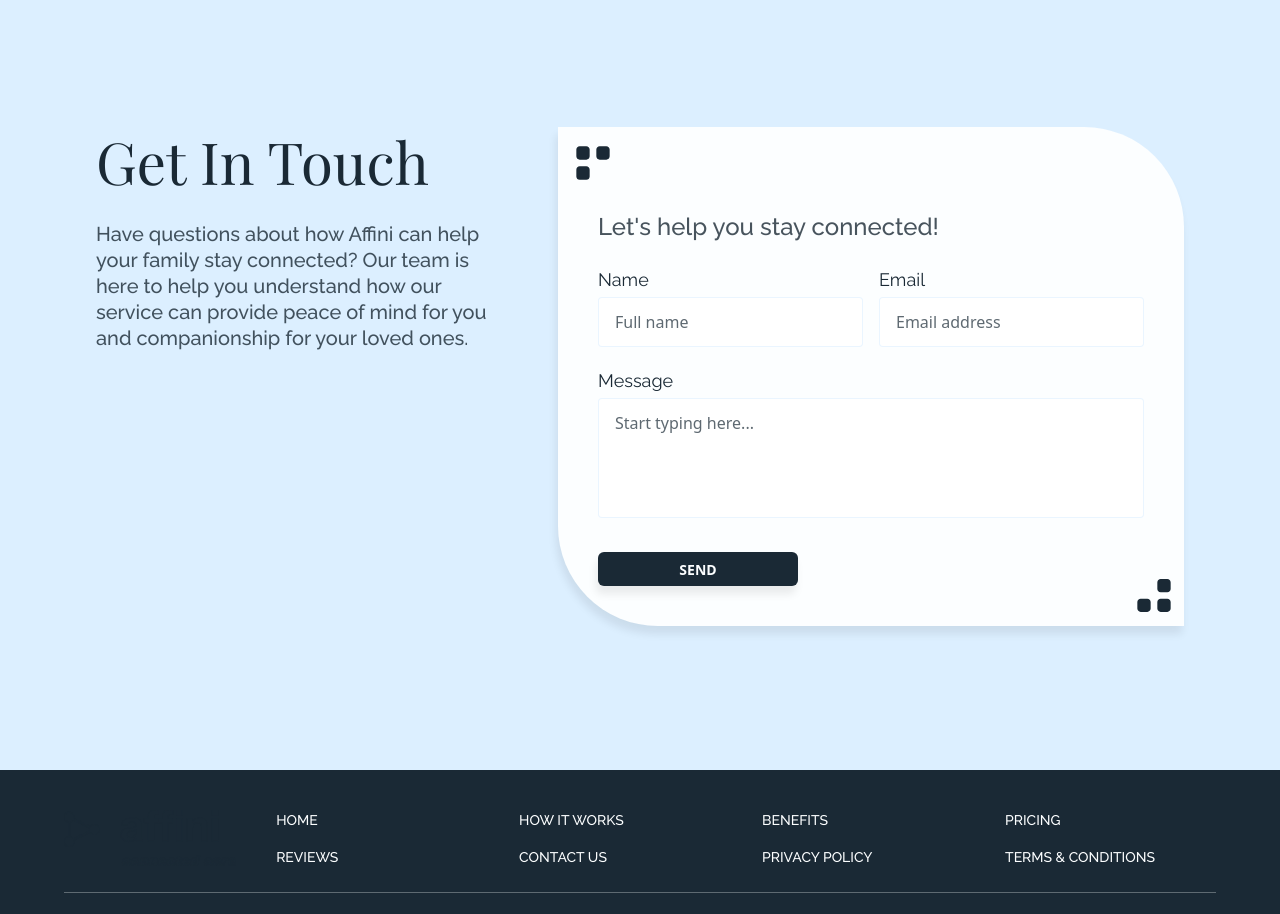
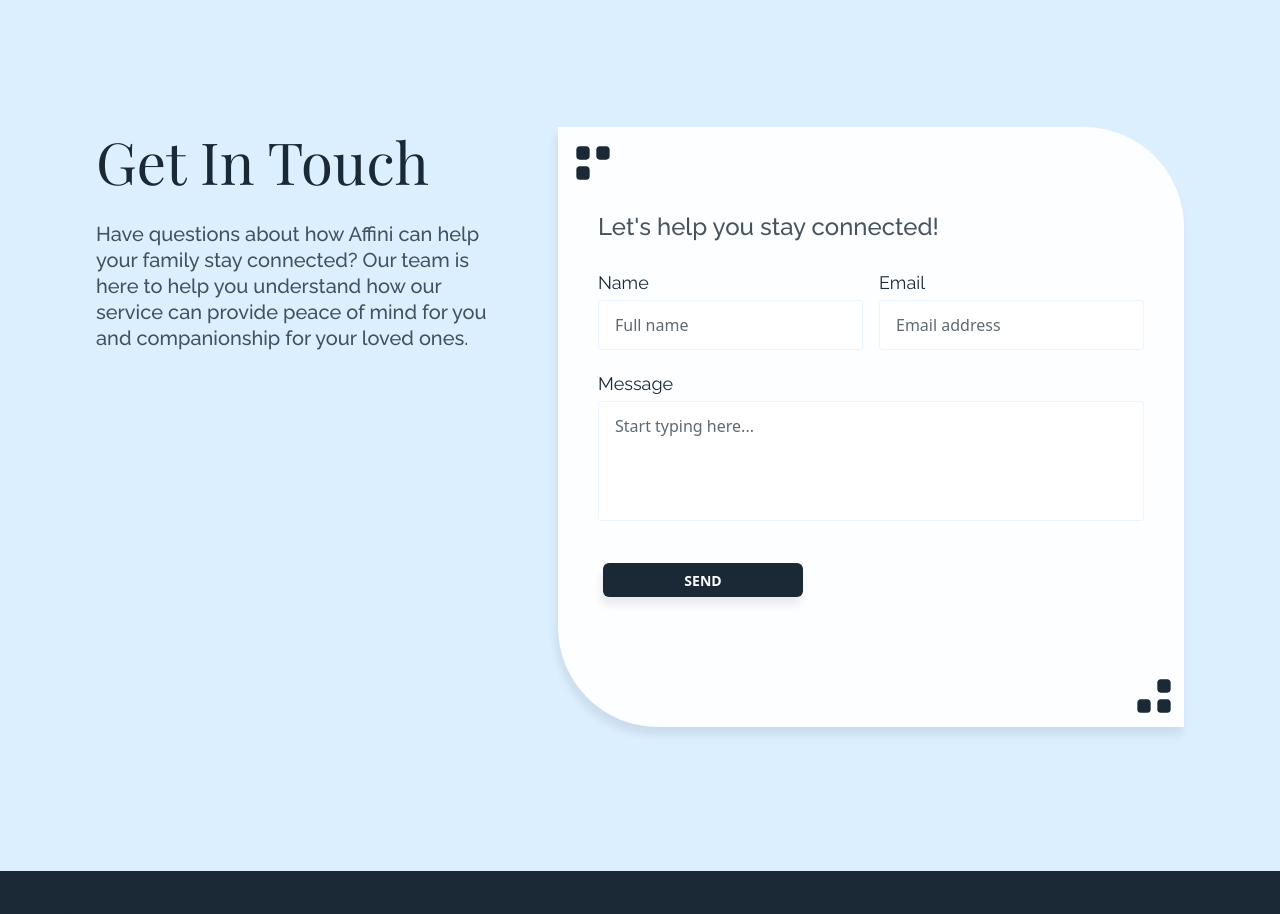
Before and after one commit to SiarheiBalabanovich/affini-app, a React (Vite) app: page / in a window 1280 px wide. Shown: the part 6120-7034 px from the top of the page. Built offline with nearby package versions, Linux system fonts and the light colour scheme.

Commit message:
fix(contact): restore submit button layout

```diff
--- a/src/components/ContactFormSection.jsx
+++ b/src/components/ContactFormSection.jsx
@@ -7,74 +7,28 @@ function ContactSection() {
       id="contact-us"
       className="bg-lightBlue px-4 py-10 md:px-16 md:py-16 lg:px-24"
     >
-      <div
-        className="
-          mx-auto flex max-w-[1280px] flex-col items-start
-          gap-8
-          md:mt-20 md:mb-20 md:gap-14
-          lg:flex-row
-        "
-      >
-        {/* Text */}
+      <div className="mx-auto mb-4 mt-10 flex max-w-[1280px] flex-col items-start gap-8 md:mb-20 md:mt-20 md:gap-14 lg:flex-row">
         <div className="max-w-[577px] lg:w-1/2">
-          <h2
-            className="
-              mb-4
-              font-playfair
-              text-[24px] leading-[120%] text-primary
-              md:mb-6 md:text-[36px]
-              lg:text-[58px]
-            "
-          >
+          <h2 className="mb-4 font-playfair text-[24px] leading-[120%] text-primary md:mb-6 md:text-[36px] lg:text-[58px]">
             Get In Touch
           </h2>
 
-          <p
-            className="
-              font-raleway font-medium
-              text-[14px] leading-[130%] text-primary/80
-              md:text-[16px]
-              lg:text-[20px]
-            "
-          >
-            Have questions about how Affini can help your family stay connected?
-            Our team is here to help you understand how our service can provide
-            peace of mind for you and companionship for your loved ones.
+          <p className="font-raleway text-[14px] font-medium leading-[130%] text-primary/80 md:text-[16px] lg:text-[20px]">
+            Have questions about how Affini can help your family stay connected? Our team
+            is here to help you understand how our service can provide peace of mind for
+            you and companionship for your loved ones.
           </p>
         </div>
 
-        {/* Form Card */}
-        <div
-          className="
-            relative flex w-full max-w-[626px] flex-col
-            rounded-[0_100px_0_100px]
-            bg-whiteCustom
-            p-4 pt-10
-            shadow-soft
-            md:p-10
-          "
-        >
-          {/* Top Icon */}
+        <div className="relative flex min-h-[500px] w-full max-w-[626px] flex-col justify-between rounded-[0_100px_0_100px] bg-whiteCustom p-4 pt-10 shadow-soft md:min-h-[600px] md:p-10">
           <img
             src={iconFormLeft}
             alt=""
             aria-hidden="true"
-            className="
-              absolute left-[10px] top-[10px]
-              w-6
-              md:left-[15px] md:top-[15px] md:w-10
-            "
+            className="absolute left-[10px] top-[10px] w-6 md:left-[15px] md:top-[15px] md:w-10"
           />
 
-          <h3
-            className="
-              mt-8 mb-4
-              font-raleway font-medium
-              text-[16px] leading-[130%] text-primary/80
-              md:mt-11 md:mb-6 md:text-[20px]
-              lg:text-[24px]
-            "
-          >
+          <h3 className="mb-4 mt-8 font-raleway text-[16px] font-medium leading-[130%] text-primary/80 md:mb-6 md:mt-11 md:text-[20px] lg:text-[24px]">
             Let&apos;s help you stay connected!
           </h3>
 
@@ -87,12 +41,7 @@ function ContactSection() {
               <div>
                 <label
                   htmlFor="name"
-                  className="
-                    mb-1 block
-                    font-raleway
-                    text-[16px] text-primary
-                    md:text-[18px]
-                  "
+                  className="mb-1 block font-raleway text-[16px] text-primary md:text-[18px]"
                 >
                   Name
                 </label>
@@ -103,29 +52,14 @@ function ContactSection() {
                   name="name"
                   placeholder="Full name"
                   required
-                  className="
-                    w-full rounded
-                    border border-lightBlue/60
-                    px-4 py-3
-                    text-[16px] text-primary/70
-                    placeholder-primary/70
-                    outline-none
-                    transition
-                    focus-visible:ring-2
-                    focus-visible:ring-primary/30
-                  "
+                  className="w-full rounded border border-lightBlue/60 px-4 py-3 text-[16px] text-primary/70 placeholder-primary/70 outline-none transition focus-visible:ring-2 focus-visible:ring-primary/30"
                 />
               </div>
 
               <div>
                 <label
                   htmlFor="email"
-                  className="
-                    mb-1 block
-                    font-raleway
-                    text-[16px] text-primary
-                    md:text-[18px]
-                  "
+                  className="mb-1 block font-raleway text-[16px] text-primary md:text-[18px]"
                 >
                   Email
                 </label>
@@ -136,17 +70,7 @@ function ContactSection() {
                   name="email"
                   placeholder="Email address"
                   required
-                  className="
-                    w-full rounded
-                    border border-lightBlue/60
-                    px-4 py-3
-                    text-[16px] text-primary/70
-                    placeholder-primary/70
-                    outline-none
-                    transition
-                    focus-visible:ring-2
-                    focus-visible:ring-primary/30
-                  "
+                  className="w-full rounded border border-lightBlue/60 px-4 py-3 text-[16px] text-primary/70 placeholder-primary/70 outline-none transition focus-visible:ring-2 focus-visible:ring-primary/30"
                 />
               </div>
             </div>
@@ -154,12 +78,7 @@ function ContactSection() {
             <div>
               <label
                 htmlFor="message"
-                className="
-                  mb-1 block
-                  font-raleway
-                  text-[16px] text-primary
-                  md:text-[18px]
-                "
+                className="mb-1 block font-raleway text-[16px] text-primary md:text-[18px]"
               >
                 Message
               </label>
@@ -169,52 +88,25 @@ function ContactSection() {
                 name="message"
                 placeholder="Start typing here..."
                 required
-                className="
-                  h-[120px] w-full resize-none rounded
-                  border border-lightBlue/60
-                  px-4 py-3
-                  text-[16px] text-primary/70
-                  placeholder-primary/70
-                  outline-none
-                  transition
-                  focus-visible:ring-2
-                  focus-visible:ring-primary/30
-                "
+                className="h-[120px] w-full resize-none rounded border border-lightBlue/60 px-4 py-3 text-[16px] text-primary/70 placeholder-primary/70 outline-none transition focus-visible:ring-2 focus-visible:ring-primary/30"
               />
             </div>
 
-            <button
-              type="submit"
-              className="
-                mt-2
-                flex h-[34px] w-[190px] items-center justify-center
-                rounded-md
-                bg-primary
-                font-semibold
-                text-[12px] text-whiteCustom
-                shadow-soft
-                transition
-                hover:bg-primary/90
-                focus-visible:outline-none
-                focus-visible:ring-2
-                focus-visible:ring-primary/30
-                md:w-[200px] md:text-[14px]
-              "
-            >
-              SEND
-            </button>
+            <div className="mt-4">
+              <button
+                type="submit"
+                className="mb-[90px] ml-0 h-[32px] w-[190px] cursor-pointer rounded-md bg-primary text-[12px] font-semibold text-whiteCustom shadow-soft transition hover:bg-primary/90 focus-visible:outline-none focus-visible:ring-2 focus-visible:ring-primary/30 md:ml-[5px] md:h-[34px] md:w-[200px] md:text-[14px]"
+              >
+                SEND
+              </button>
+            </div>
           </form>
 
-          {/* Bottom Icon */}
           <img
             src={iconFormRight}
             alt=""
             aria-hidden="true"
-            className="
-              absolute bottom-[5px] right-[5px]
-              w-6
-              md:bottom-[10px] md:right-[10px] md:w-10
-            "
+            className="absolute bottom-[5px] right-[5px] w-6 md:bottom-[10px] md:right-[10px] md:w-10"
           />
         </div>
       </div>
```
